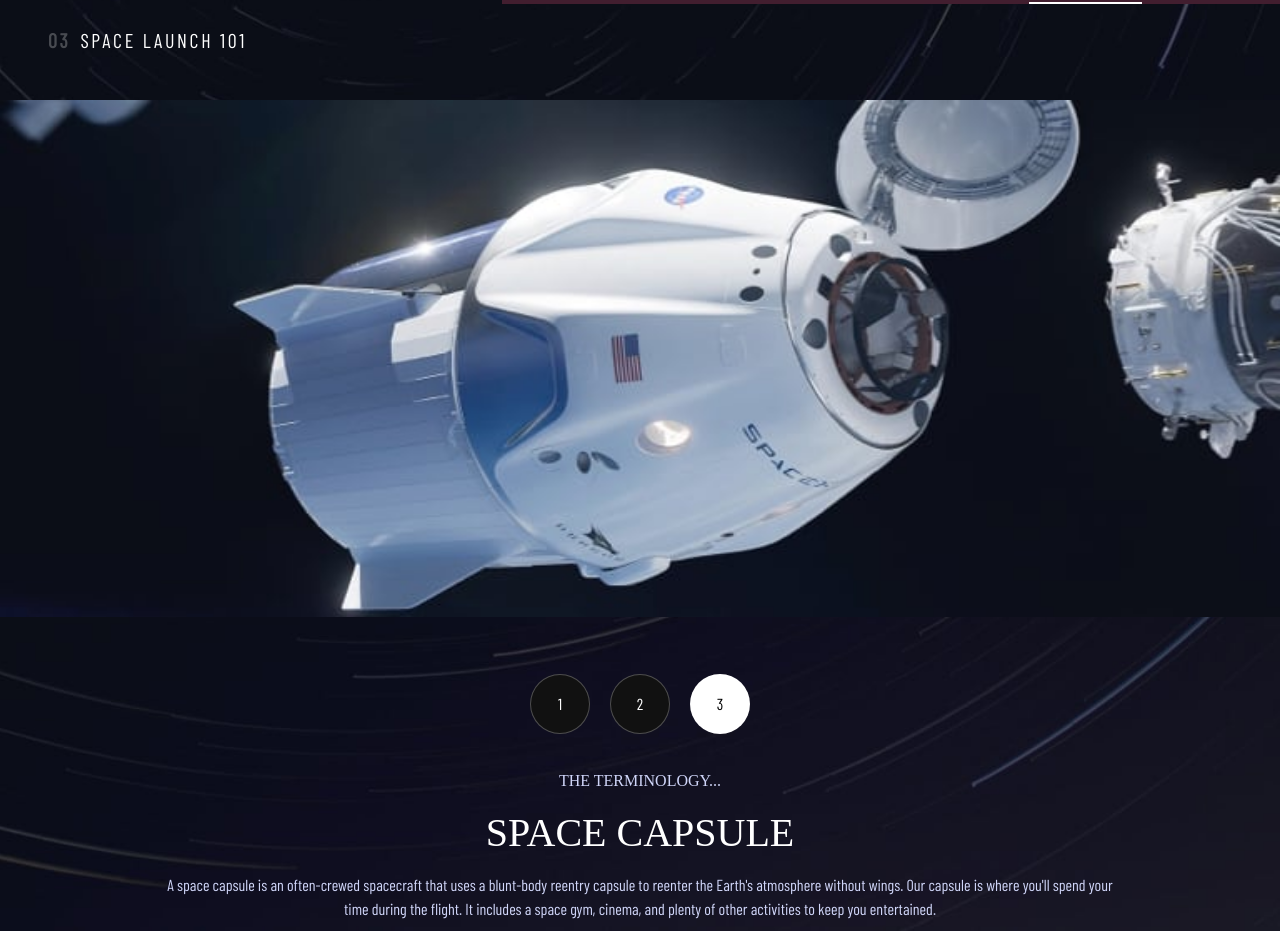
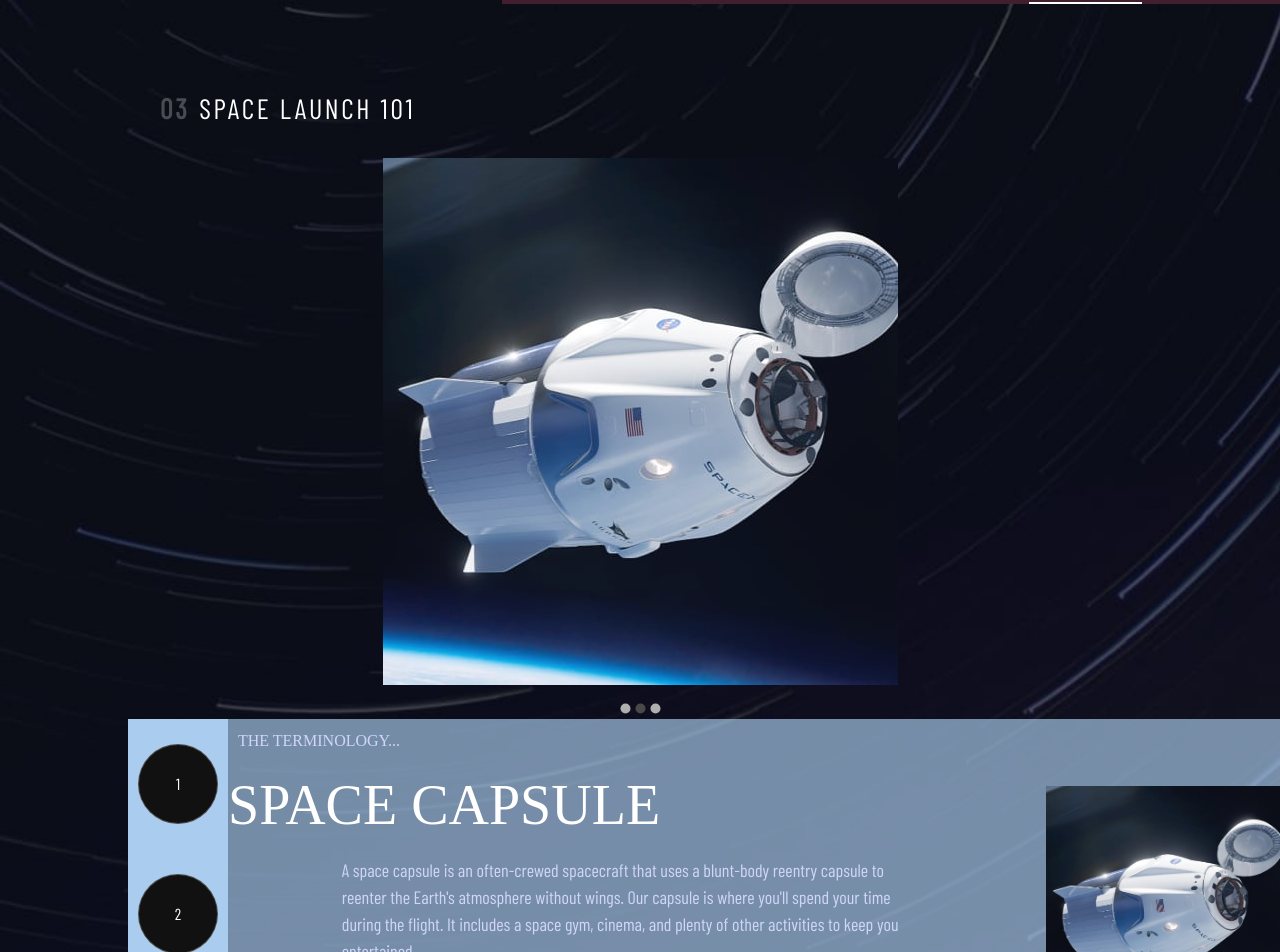
Before and after one commit to Mankind71/frontend-mentor-space-tourism, a React (Vite) app: page /technology in a window 1280 px wide. Shown: the part 132-1084 px from the top of the page. Before the commit the page ends 1063 px from the top, so only its background shows below. Built offline with nearby package versions, Linux system fonts and the light colour scheme; a web font is replaced by a local one.

Commit message:
testing mui carousel

```diff
--- a/package.json
+++ b/package.json
@@ -9,10 +9,15 @@
     "preview": "vite preview"
   },
   "dependencies": {
+    "@mui/icons-material": "^5.11.0",
+    "@mui/material": "^5.11.6",
+    "@mui/styles": "^5.11.2",
     "bootstrap": "^5.2.3",
     "react": "^18.2.0",
     "react-bootstrap": "^2.7.0",
     "react-dom": "^18.2.0",
+    "react-material-ui-carousel": "^3.4.2",
+    "react-responsive-carousel": "^3.2.23",
     "react-router-dom": "^6.6.2"
   },
   "devDependencies": {
--- a/src/pages/Technology.module.css
+++ b/src/pages/Technology.module.css
@@ -65,4 +65,31 @@
   .bgTech {
     background-image: url("/src//assets/technology/background-technology-desktop.jpg");
   }
+  .techBody{
+    width: 90%;
+    margin-left: 10%;
+    background-color: #acea;
+    justify-content: space-between;
+  }
+  .carousel{
+    background-color: #ace;
+  }
+  /* .desc{
+    width: 40%;
+  } */
+  .desc *{
+    /* background-color: #de2111; */
+    text-align: left;
+  }
+  .carouselBtn {
+    height: 80px;
+    width: 80px;
+  }
+  .role{
+    font-size: 16px;
+  }
+  .img{
+    /* background-color: #fff; */
+    /* width: 30%; */
+  }
 }
--- a/src/pages/Technology.tsx
+++ b/src/pages/Technology.tsx
@@ -1,13 +1,25 @@
 import data from "../data.json";
 import { useEffect, useState } from "react";
+import Carousel from 'react-material-ui-carousel'
+import { Paper, Button } from '@mui/material'
 import styles from "./Technology.module.css";
 
+
 const Technology = () => {
+  const [num, setNum] = useState(0);
+  const [width, setWidth] = useState(window.innerWidth);
+
   const techData = data.technology;
-  const [num, setNum] = useState(0);
   const tech = techData[num];
-  const pf = "." + tech.images.landscape;
 
+  const checkWidth = () => setWidth(window.innerWidth);
+  useEffect(() => {
+    window.addEventListener("resize", checkWidth);
+
+    return () => {
+      window.removeEventListener("resize", checkWidth);
+    };
+  });
   useEffect(() => {
     const intervalId = setInterval(() => {
       setNum((num) => (num == 2 ? 0 : num + 1));
@@ -16,6 +28,11 @@ const Technology = () => {
     return () => clearInterval(intervalId);
   }, []);
 
+  const pf = "." + (width > 992 ? tech.images.portrait : tech.images.landscape);
+
+  console.log(pf);
+
+
   return (
     <div className={`${styles.bgTech} topSpace`}>
       <div className="heroTitle">
@@ -23,12 +40,20 @@ const Technology = () => {
           <span>03</span>space launch 101
         </h3>
       </div>
-      <div className="d-flex flex-column">
-        <div className={styles.carousel}>
-          <div className={`${styles.img} mt-3`}>
+
+      <Carousel>
+        {techData.map((item, i) => (
+          <img key={i} src={pf} className="" alt={tech.name} />
+          // <Item key={i} item={item} />
+        ))}
+      </Carousel>
+      <div className={`${styles.techBody} d-flex flex-column flex-lg-row`}>
+        <div className={`${styles.img} order-lg-last mt-3`}>
           <img src={pf} className="" alt={tech.name} />
         </div>
-          <div className="d-flex justify-content-center">
+        <div
+          className={`${styles.carousel} d-flex justify-content-center flex-lg-column justify-content-lg-between`}
+        >
           {techData.map((c, i) => (
             <div
               key={i}
@@ -36,11 +61,12 @@ const Technology = () => {
               className={`${i == num ? styles.active : ""} ${
                 styles.carouselBtn
               } d-flex align-items-center justify-content-center`}
-              >{i+1}</div>
+            >
+              {i + 1}
+            </div>
           ))}
         </div>
-        </div>
-        <div className="desc">
+        <div className={`${styles.desc} desc`}>
           <div className={styles.role}>The terminology...</div>
           <div className="dataName">{tech.name}</div>
           <div className="description">{tech.description}</div>
@@ -48,6 +74,6 @@ const Technology = () => {
       </div>
     </div>
   );
-}
+};
 
-export default Technology
+export default Technology;
--- a/src/pages/destination.css
+++ b/src/pages/destination.css
@@ -117,4 +117,17 @@
   .bgDest {
     background-image: url("/src//assets//destination/background-destination-desktop.jpg");
   }
+
+  .heroTitle h3 {
+    font-size: 28px;
+    padding-top: 4rem;
+    padding-left: 5rem;
+    margin-left: 5rem;
+  }
+  .dataName{
+    font-size: 56px;
+  }
+  .description{
+    font-size: 18px;
+  }
 }
```
Also changed, not shown: 2 other files (tests, documents, lock files or other folders). Lines whose indentation alone changed are shown as unchanged.
